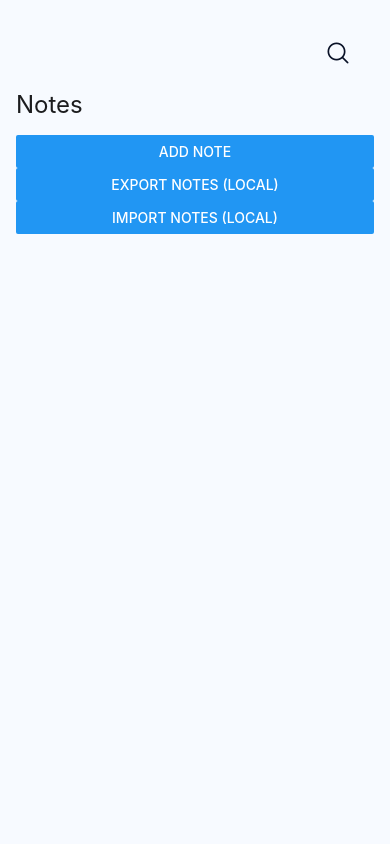
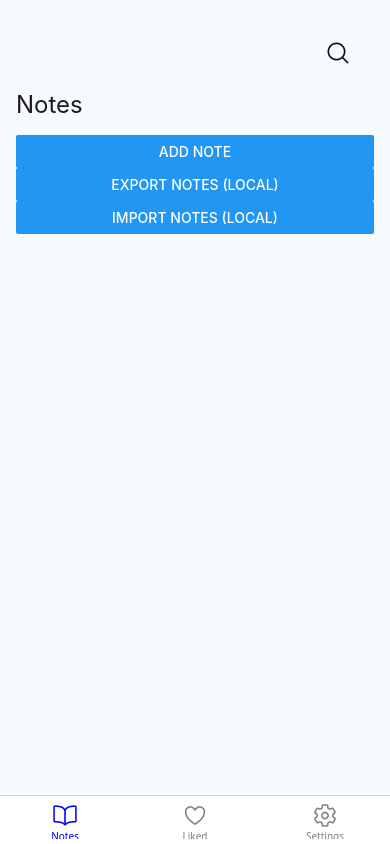
Before and after one commit to matheshyogeswaran/ShadowNotes, a React Native app: screen / in a window 390 px wide. Built offline with nearby package versions, Linux system fonts and the light colour scheme.

Commit message:
bottom bar added

```diff
--- a/App.tsx
+++ b/App.tsx
@@ -1,48 +1,97 @@
 import React from 'react';
-import { Button, View, Text } from 'react-native';
+import { View, Text, StyleSheet } from 'react-native';
 import { NavigationContainer } from '@react-navigation/native';
-import {createNativeStackNavigator} from '@react-navigation/native-stack';
-import HomeScreen from './src/screen/HomeScreen';
+import { createBottomTabNavigator } from '@react-navigation/bottom-tabs';
+import { createNativeStackNavigator } from '@react-navigation/native-stack';
 import { lightTheme } from './src/theme/lightTheme';
 import { darkTheme } from './src/theme/darkTheme';
+import HomeScreen from './src/screen/HomeScreen';
 import DocumentScreen from './src/screen/DocumentScreen';
+import Icon from 'react-native-vector-icons/Ionicons'; // Using Ionicons for a different icon
 
+// Create Stack Navigator and Tab Navigator
 const Stack = createNativeStackNavigator();
+const Tab = createBottomTabNavigator();
 
-// Home Screen Component
-// function HomeScreen({ navigation }) {
-//   return (
-//     <View style={{ flex: 1, alignItems: 'center', justifyContent: 'center' }}>
-//       <Text>Home Screen</Text>
-//       <Button
-//         title="Go to Details"
-//         onPress={() => navigation.navigate('Details')}
-//       />
-//     </View>
-//   );
-// }
+// Placeholder components for tabs
+const LikedNotesScreen = () => (
+  <View style={styles.screenContainer}>
+    <Text>Liked Notes Screen</Text>
+  </View>
+);
 
-// Details Screen Component
-function DetailsScreen() {
+const SettingsScreen = () => (
+  <View style={styles.screenContainer}>
+    <Text>Settings Screen</Text>
+  </View>
+);
+
+// New Profile Screen
+const ProfileScreen = () => (
+  <View style={styles.screenContainer}>
+    <Text>Profile Screen</Text>
+  </View>
+);
+
+// Notes Stack Navigator
+const NotesStack = () => (
+  <Stack.Navigator screenOptions={{ headerShown: false }}>
+    <Stack.Screen name="Home" component={HomeScreen} />
+    <Stack.Screen name="Document" component={DocumentScreen} />
+  </Stack.Navigator>
+);
+
+// Main Tab Navigator
+const MainTabs = () => {
   return (
-    <View style={{ flex: 1, alignItems: 'center', justifyContent: 'center' }}>
-      <Text>Details Screen</Text>
-    </View>
+    <Tab.Navigator
+      screenOptions={({ route }) => ({
+        tabBarIcon: ({ color, size }) => {
+          let iconName;
+
+          // Assign icons based on route name
+          if (route.name === 'Notes') {
+            iconName = 'book-outline'; // New icon for Notes Tab (Ionicons)
+          } else if (route.name === 'Liked') {
+            iconName = 'heart-outline'; // Icon for Liked Notes Tab
+          } else if (route.name === 'Settings') {
+            iconName = 'settings-outline'; // Icon for Settings Tab
+          }
+          else if (route.name === 'Profile') {
+            iconName = 'person-outline'; // Icon for Profile Tab
+          }
+
+          return <Icon name={iconName} size={size} color={color} />;
+        },
+        tabBarActiveTintColor: 'blue',
+        tabBarInactiveTintColor: 'gray',
+        headerShown: false,
+      })}
+    >
+      <Tab.Screen name="Notes" component={NotesStack} />
+      <Tab.Screen name="Liked" component={LikedNotesScreen} />
+      <Tab.Screen name="Settings" component={SettingsScreen} />
+      {/* <Tab.Screen name="Profile" component={ProfileScreen} /> */}
+    </Tab.Navigator>
   );
-}
+};
 
-// App Component with Stack Navigator
+// App Component
 const App = () => {
   return (
     <NavigationContainer theme={lightTheme}>
-      <Stack.Navigator initialRouteName="Home" screenOptions={{headerShown:false}}>
-        <Stack.Screen name="Home" component={HomeScreen} />
-        <Stack.Screen name="Document" component={DocumentScreen} />
-
-        <Stack.Screen name="Details" component={DetailsScreen} />
-      </Stack.Navigator>
+      <MainTabs />
     </NavigationContainer>
   );
 };
 
+// Styles
+const styles = StyleSheet.create({
+  screenContainer: {
+    flex: 1,
+    justifyContent: 'center',
+    alignItems: 'center',
+  },
+});
+
 export default App;
--- a/package.json
+++ b/package.json
@@ -11,6 +11,7 @@
   },
   "dependencies": {
     "@react-native-async-storage/async-storage": "^2.1.0",
+    "@react-navigation/bottom-tabs": "^7.2.0",
     "@react-navigation/native": "^7.0.14",
     "@react-navigation/native-stack": "^7.2.0",
     "react": "18.3.1",
```
Also changed, not shown: 1 other file (tests, documents, lock files or other folders).
